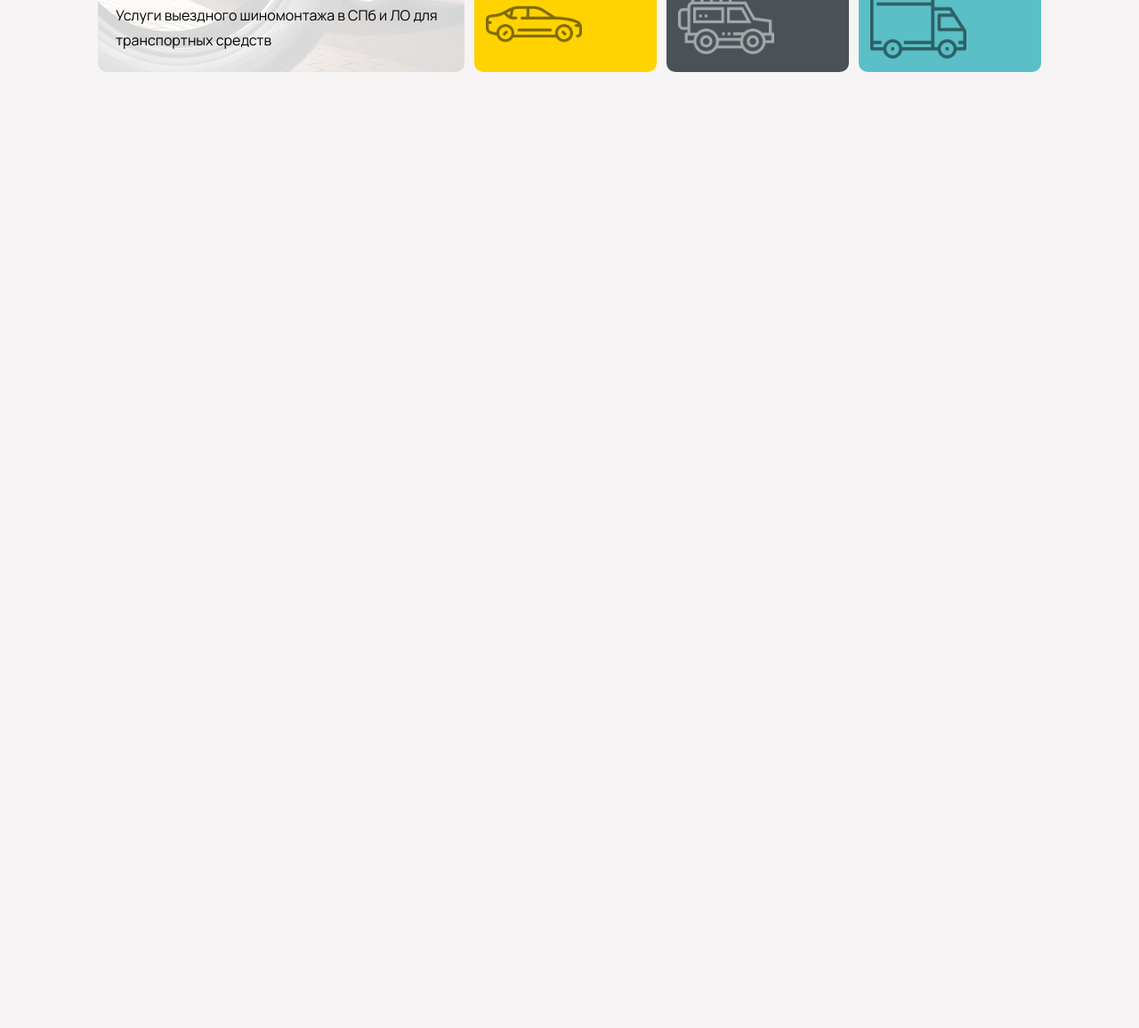
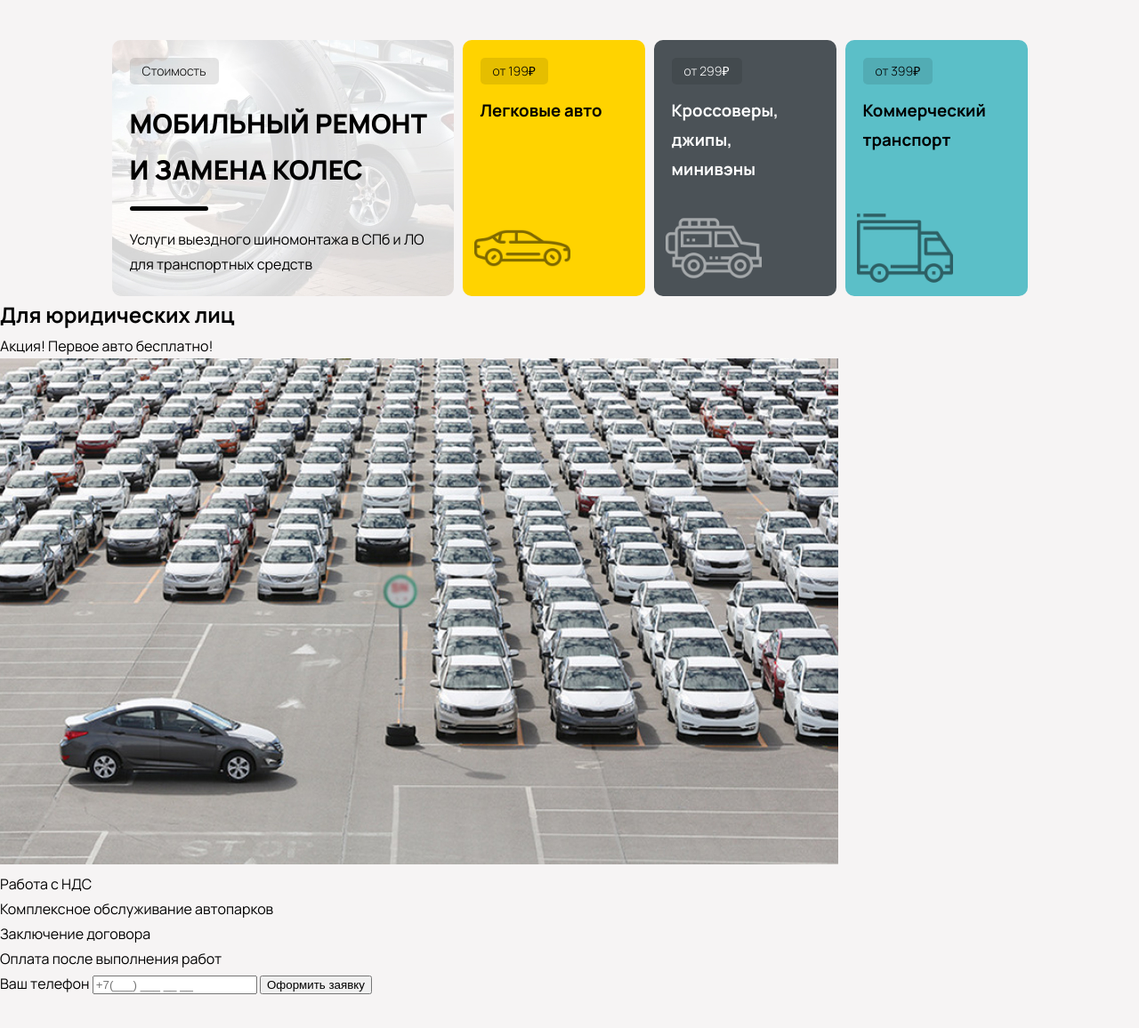
Before and after one commit to dskyworks/shiny-migom-landing-page, a website: page src/index.html in a window 1280 px wide. Shown: the part 888-2044 px from the top of the page at 89% size. After the commit the page ends 2008 px from the top, so only its background shows below. Drawn offline with Linux system fonts and the light colour scheme.

Commit message:
Добавляет legal-entity. Рефакторит services

```diff
--- a/src/index.html
+++ b/src/index.html
@@ -149,8 +149,10 @@
             авто
           </p>
           <button class="hero__button">Вызвать шиномонтаж</button>
-
-          <div class="hero__services services">
+        </div>
+      </section>
+      <section class="services">
+          <div class="container services__inner">
             <ul class="services__list">
               <li class="services__item-main">
                 <a href="#" class="services__link">
@@ -186,9 +188,51 @@
               </li>
             </ul>
           </div>
+      </section>
+      <section class="legal-entity">
+        <div class="legal-entity__inner">
+          <h2 class="legal-entity__title">Для юридических лиц</h2>
+            <p class="legal-entity__action">
+              <span class="legal-entity__action-label">Акция!</span>
+              Первое авто бесплатно!
+            </p>
+            <div class="legal-entity__content">
+              <div class="legal-entity__image-wrapper">
+                <img
+                  src="images/section-1/parking.jpg"
+                  alt="Автомобили на парковке"
+                  class="legal-entity__image"
+                />
+              </div>
+              <div class="legal-entity__request">
+                <ul class="legal-entity__list">
+                  <li class="legal-entity__item">Работа с НДС</li>
+                  <li class="legal-entity__item">
+                    Комплексное обслуживание автопарков
+                  </li>
+                  <li class="legal-entity__item">Заключение договора</li>
+                  <li class="legal-entity__item">
+                    Оплата после выполнения работ
+                  </li>
+                </ul>
+                <form class="legal-entity__form" action="#" method="post">
+                  <label
+                    for="LegalEntityMobile"
+                    class="legal-entity__label"
+                  >Ваш телефон</label>
+                  <input
+                    type="tel"
+                    class="legal-entity__input"
+                    id="LegalEntityMobile"
+                    name="LegalEntityMobile"
+                    placeholder="+7(___) ___ __ __"
+                    required />
+                  <button class="legal-entity__button request-button request-button--yellow" type="submit">Оформить заявку</button
+                ></form>
+              </div>
+            </div>
         </div>
       </section>
-      <section class="second"></section>
     </main>
     <footer class="footer"></footer>
 
```
